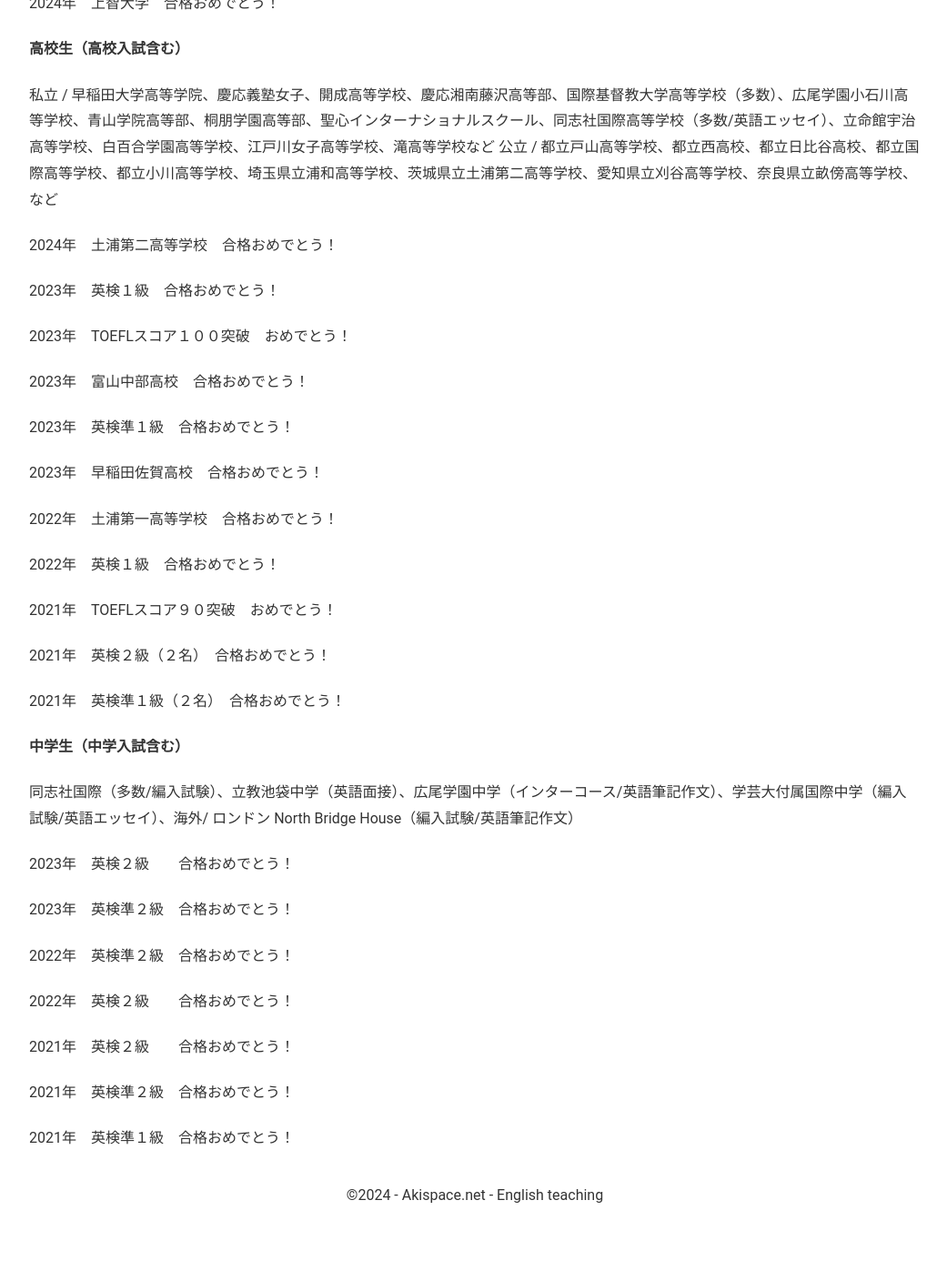
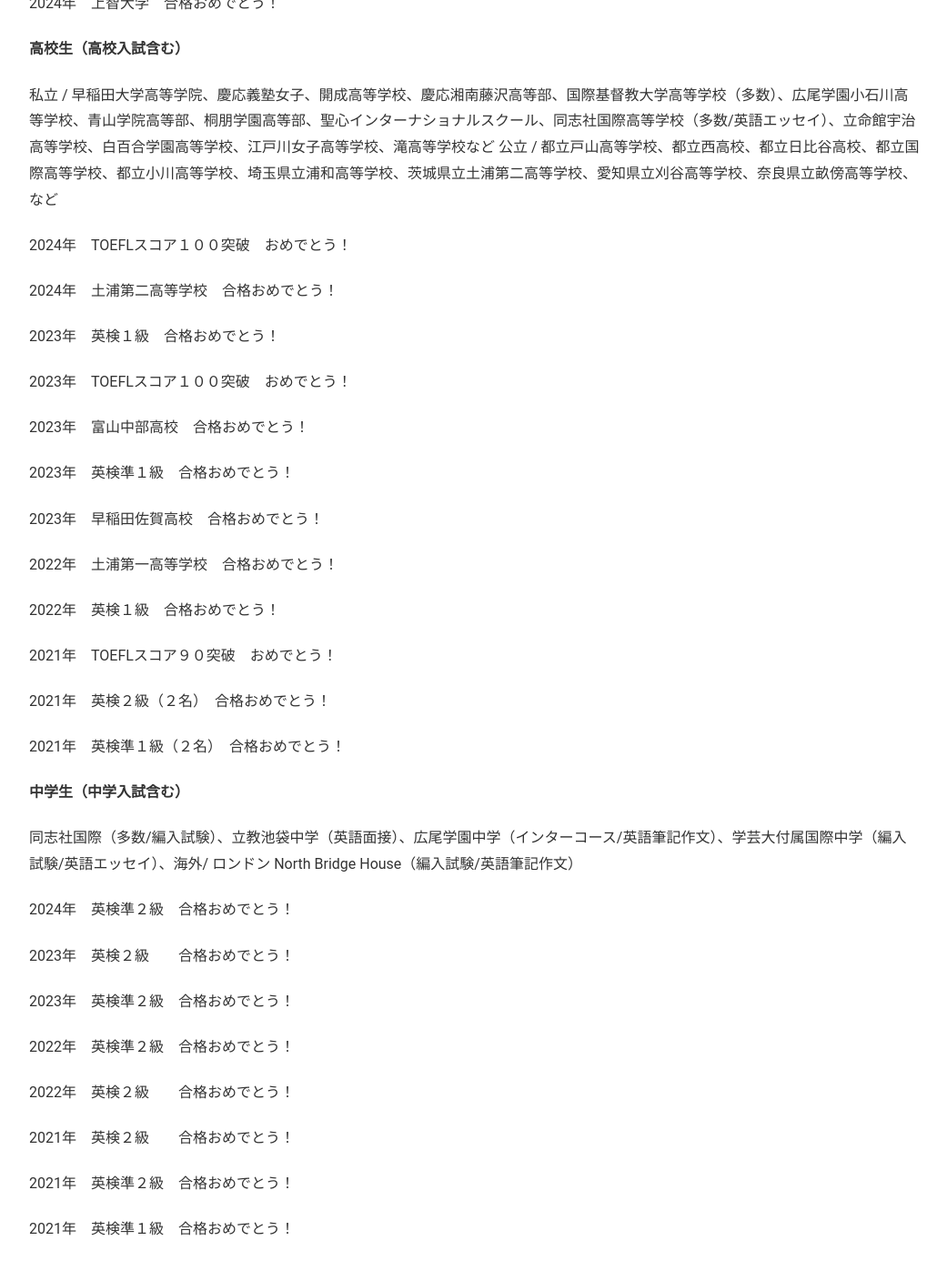
Before and after one commit to phocean/akispace, a Jekyll site: the page built from exam_results.md, in a window 1280 px wide and 1400 px high, scrolled down 773 px. Shown: the top 1397 px of the window at 91% size, without its empty margins (118-1159 px from the left). Built offline with Jekyll 4.4.1, drawn with Linux system fonts in a browser that asks for light colours; before the commit the page ends 2114 px from its top, so only the background shows below that.

Commit message:
Update exam_results.md

```diff
--- a/exam_results.md
+++ b/exam_results.md
@@ -30,6 +30,8 @@
 
 私立 / 早稲田大学高等学院、慶応義塾女子、開成高等学校、慶応湘南藤沢高等部、国際基督教大学高等学校（多数）、広尾学園小石川高等学校、青山学院高等部、桐朋学園高等部、聖心インターナショナルスクール、同志社国際高等学校（多数/英語エッセイ）、立命館宇治高等学校、白百合学園高等学校、江戸川女子高等学校、滝高等学校など   公立 / 都立戸山高等学校、都立西高校、都立日比谷高校、都立国際高等学校、都立小川高等学校、埼玉県立浦和高等学校、茨城県立土浦第二高等学校、愛知県立刈谷高等学校、奈良県立畝傍高等学校、など
 
+2024年　TOEFLスコア１００突破　おめでとう！
+
 2024年　土浦第二高等学校　合格おめでとう！
 
 2023年　英検１級　合格おめでとう！
@@ -56,6 +58,8 @@
 
 同志社国際（多数/編入試験）、立教池袋中学（英語面接）、広尾学園中学（インターコース/英語筆記作文）、学芸大付属国際中学（編入試験/英語エッセイ）、海外/ ロンドン North Bridge House（編入試験/英語筆記作文）
 
+2024年　英検準２級　合格おめでとう！
+
 2023年　英検２級　　合格おめでとう！
 
 2023年　英検準２級　合格おめでとう！
```
